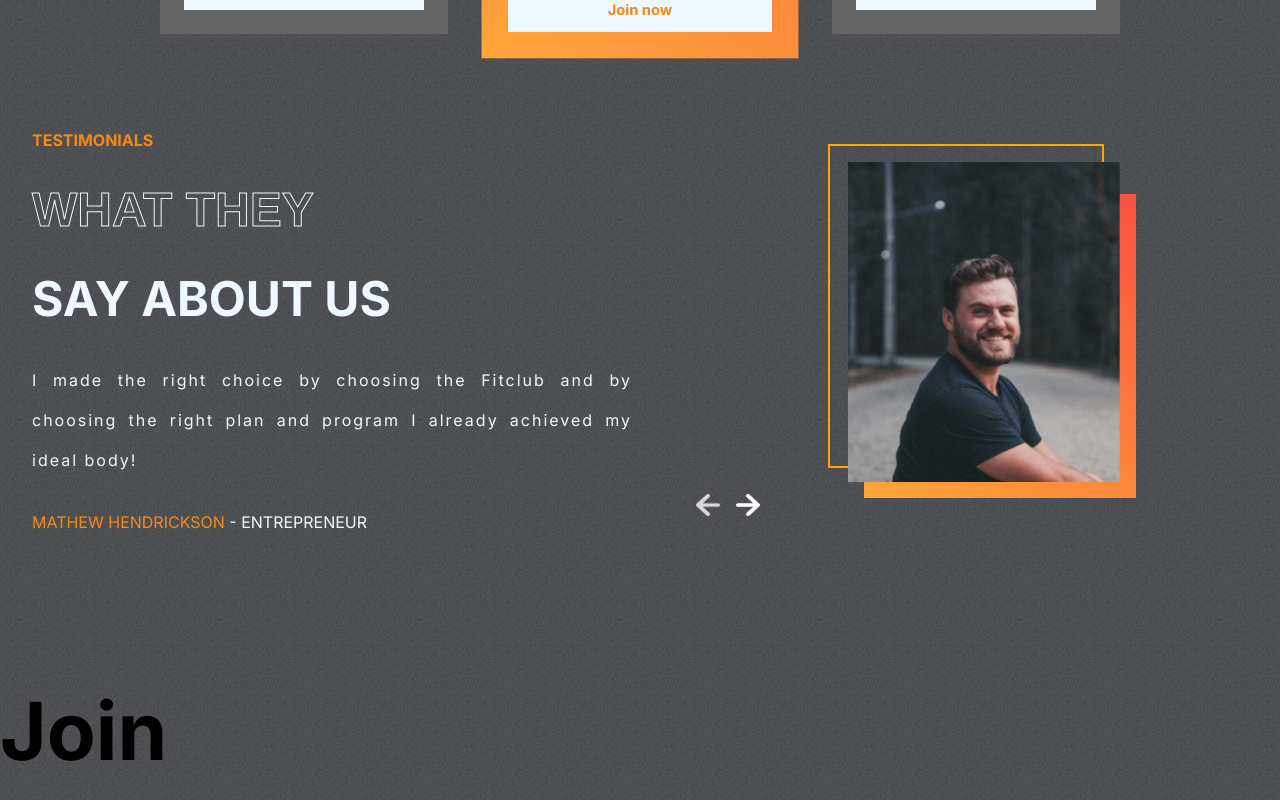
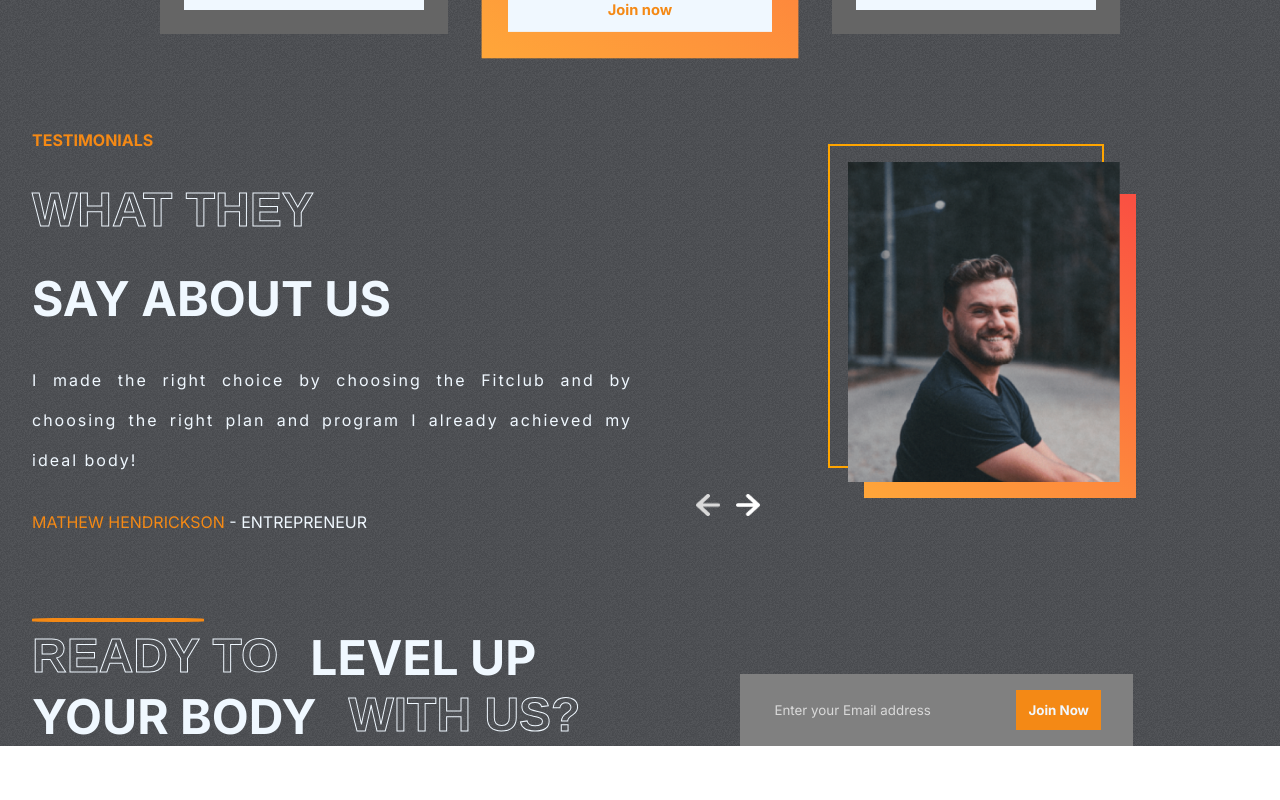
Before and after one commit to NikolayPilgun/FitnessClub, a React (Create React App) app: page / in a window 1280 px wide. Shown: the part 2465-3265 px from the top of the page. After the commit the page ends 3211 px from the top, so only its background shows below. Built offline with nearby package versions, Linux system fonts and the light colour scheme.

Commit message:
Sixth section

```diff
--- a/src/App.css
+++ b/src/App.css
@@ -37,3 +37,7 @@
 .btn:hover {
 	cursor: pointer;
 }
+.btn-j {
+	background-color: var(--orange);
+	color: aliceblue;
+}
--- a/src/components/join/Join.jsx
+++ b/src/components/join/Join.jsx
@@ -1,10 +1,53 @@
-import React from "react";
+import emailjs from "@emailjs/browser";
+import React, { useRef } from "react";
 import styles from "./join.module.css";
 
 function Join() {
+	const form = useRef();
+
+	const sendEmail = (e) => {
+		e.preventDefault();
+
+		emailjs
+			.sendForm(
+				"service_bkngqlp",
+				"template_ivkssir",
+				form.current,
+				"b1xzPRcY0ZP4J89yS"
+			)
+			.then(
+				(result) => {
+					console.log(result.text);
+				},
+				(error) => {
+					console.log(error.text);
+				}
+			);
+	};
+
 	return (
 		<div className={styles.join}>
-			<h1>Join</h1>
+			<div className={styles.joinLeft}>
+				<hr />
+				<div>
+					<span className="stroke_text">READY TO</span>
+					<span>LEVEL UP</span>
+				</div>
+				<div>
+					<span>YOUR BODY</span>
+					<span className="stroke_text">WITH US?</span>
+				</div>
+			</div>
+			<div className={styles.joinRight}>
+				<form ref={form} className={styles.emailContainer} onSubmit={sendEmail}>
+					<input
+						type="email"
+						name="user_email"
+						placeholder="Enter your Email address"
+					/>
+					<button className="btn btn-j">Join Now</button>
+				</form>
+			</div>
 		</div>
 	);
 }
--- a/src/components/join/join.module.css
+++ b/src/components/join/join.module.css
@@ -1,3 +1,43 @@
 .join {
-	font-size: 40px;
+	display: flex;
+	padding: 0 2rem;
+	gap: 10rem;
 }
+.joinLeft {
+	color: aliceblue;
+	font-size: 3rem;
+	font-weight: bold;
+	text-transform: uppercase;
+	position: relative;
+}
+.joinLeft > hr {
+	position: absolute;
+	width: 10.5rem;
+	border: 2px solid var(--orange);
+	border-radius: 20%;
+	margin: -10px 0;
+}
+.joinLeft > div {
+	display: flex;
+	gap: 2rem;
+}
+.joinRight {
+	display: flex;
+	justify-content: center;
+	align-items: flex-end;
+}
+.emailContainer {
+	display: flex;
+	gap: 3rem;
+	background-color: gray;
+	padding: 1rem 2rem;
+}
+.emailContainer > input {
+	background-color: transparent;
+	border: none;
+	outline: none;
+	color: var(--lightgray);
+}
+::placeholder {
+	color: var(--lightgray);
+}
```
